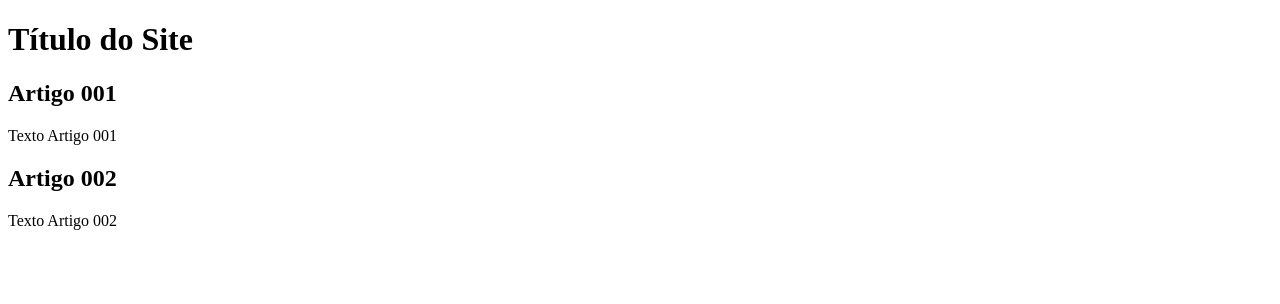
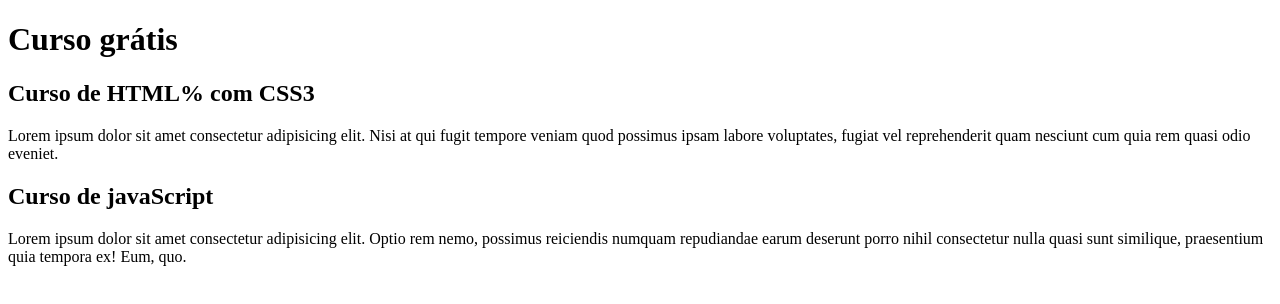
Before and after one commit to alecasttro/projeto-site, a plain HTML site: page index.html in a window 1280 px wide. Drawn offline with Linux system fonts and the light colour scheme.

Commit message:
comecei a escrever conteúdo

```diff
--- a/index.html
+++ b/index.html
@@ -9,15 +9,15 @@
 <body>
     <main>
         <header>
-            <h1>Título do Site</h1>
+            <h1>Curso grátis</h1>
         </header>
         <article>
-            <h2>Artigo 001</h2>
-            <p>Texto Artigo 001</p>
+            <h2>Curso de HTML% com CSS3</h2>
+            <p>Lorem ipsum dolor sit amet consectetur adipisicing elit. Nisi at qui fugit tempore veniam quod possimus ipsam labore voluptates, fugiat vel reprehenderit quam nesciunt cum quia rem quasi odio eveniet.</p>
         </article>
         <article>
-            <h2>Artigo 002</h2>
-            <p>Texto Artigo 002</p>
+            <h2>Curso de javaScript</h2>
+            <p>Lorem ipsum dolor sit amet consectetur adipisicing elit. Optio rem nemo, possimus reiciendis numquam repudiandae earum deserunt porro nihil consectetur nulla quasi sunt similique, praesentium quia tempora ex! Eum, quo.</p>
         </article>
     </main>
 </body>
```
